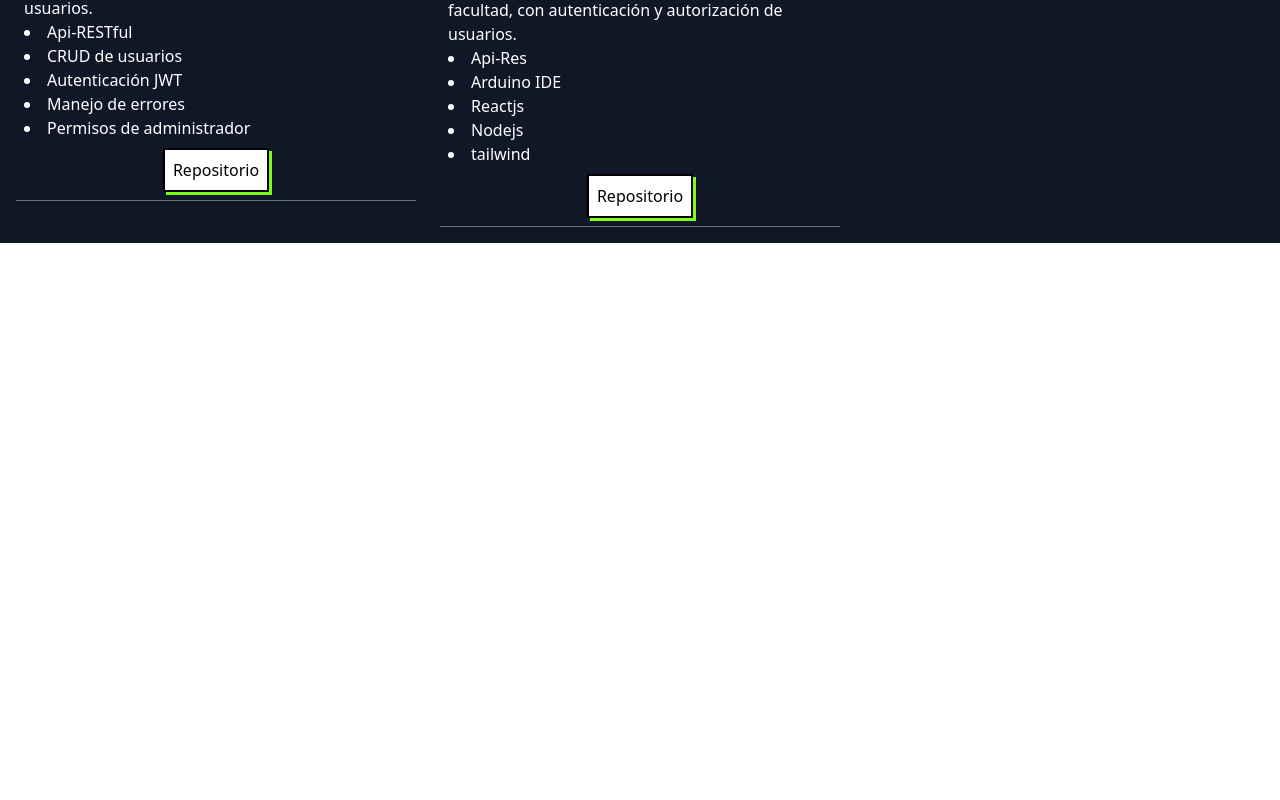
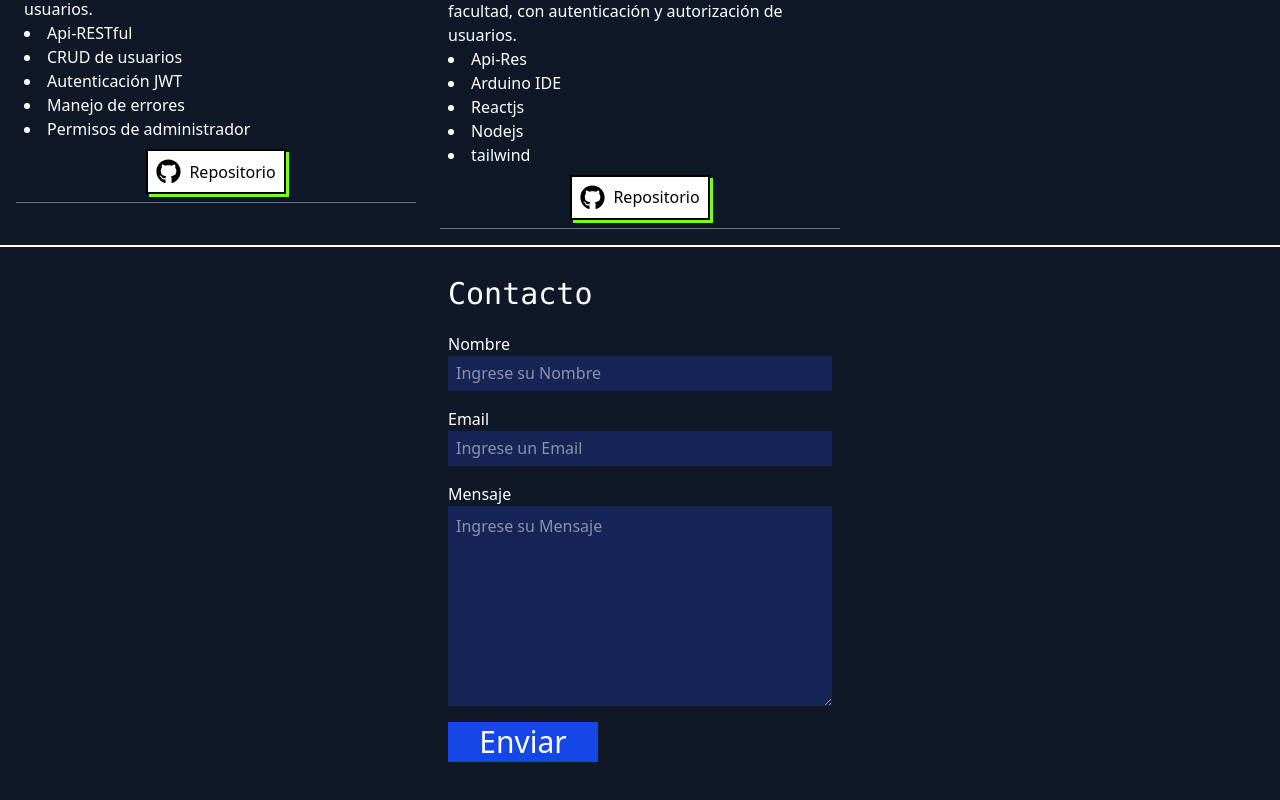
Before and after one commit to devfacucoder/portafolio-facucoder, a React (Vite) app: page / in a window 1280 px wide. Shown: the part 1744-2544 px from the top of the page. Before the commit the page ends 1987 px from the top, so only its background shows below. Built offline with nearby package versions, Linux system fonts and the light colour scheme.

Commit message:
agruegue el formContact

```diff
--- a/src/App.jsx
+++ b/src/App.jsx
@@ -7,6 +7,8 @@ import "./App.css";
 import ListTech from "./components/ListTech";
 import SectionProyect from "./components/SectionProyect";
 import SelectIdioma from "./components/SelectIdioma";
+import FormContact from "./components/FormContact";
+
 export const Idioma = createContext();
 function App() {
   const [stateIdioma, setStateIdioma] = useState("es");
@@ -67,9 +69,20 @@ function App() {
             >
               Ver Proyectos
             </button>
+             <button
+              onClick={() => {
+                window.location.href = "#contact";
+              }}
+              className="bg-white text-black cursor-pointer border-2 border-black p-2 btn-shadow hover:bg-gray-700 transition duration-300"
+            >
+              Contact
+            </button>
           </div>
         </section>
         <SectionProyect />
+        <section id="contact" className="flex flex-col w-full gap-2 min-h-screen  border-t-2 border-white">
+          <FormContact />
+        </section>
       </div>
     </Idioma.Provider>
   );
--- a/src/assets/proyectos.json
+++ b/src/assets/proyectos.json
@@ -72,7 +72,7 @@
     "title": "Arduino-morse-node",
     "description": "Un sistema de gestión de turnos para una facultad, con autenticación y autorización de usuarios.",
     "image": ["/arduino-morse-inteface.png", "/arduino-morse.png"],
-    "arrayTechs": ["React", "Nodejs", "Express", "MongoDB", "tailwind"],
+    "arrayTechs": ["React", "Nodejs", "Express", "tailwind"],
     "arrayPoints": ["Api-Res", "Arduino IDE", "Reactjs", "Nodejs", "tailwind"],
     "linkRepoBack": "",
     "LinkRepoFront": "",
--- a/src/components/Card.jsx
+++ b/src/components/Card.jsx
@@ -1,6 +1,6 @@
 import React, { useState } from "react";
 import ListTech from "./ListTech";
-
+import { FaGithub } from "react-icons/fa";
 function Card({
   arrayTech,
   title = "titulo",
@@ -95,8 +95,9 @@ function Card({
           urlLinkRepo ===""?null:(
             <button
             onClick={() => handleRedirect(urlLinkRepo)}
-            className="bg-white text-black border-2 border-black p-2 btn-shadow hover:bg-gray-700 hover:text-white transition duration-300"
+            className="bg-white flex items-center gap-2 text-black border-2 border-black p-2 btn-shadow hover:bg-gray-700 hover:text-white transition duration-300"
           >
+            <FaGithub fontSize={"25px"}/>
             Repositorio
           </button>
           )
--- /dev/null
+++ b/src/components/FormContact.jsx
@@ -0,0 +1,91 @@
+import React, { useState } from "react";
+
+function FormContact() {
+  //https://formspree.io/f/mldplqjw
+  const [loading, setLoading] = useState(false);
+  const [sent, setSent] = useState(false);
+  const [dataForContact, setDataForContact] = useState({
+    nombre: "",
+    email: "",
+    mensaje: "",
+  });
+  const handleDataForContact = (e) => {
+    e.preventDefault();
+    setLoading(true);
+    setTimeout(() => {
+      setLoading(false);
+      setSent(true);
+    }, 1000);
+    //
+  };
+
+  return (
+    <div className="w-full  p-4 flex flex-col items-center justify-center">
+      <form
+        action=""
+        onSubmit={handleDataForContact}
+        className="flex gap-4 flex-col  p-2 w-full sm:w-[400px]"
+      >
+        <h3 className="text-[30px] font-mono">Contacto</h3>
+        <div className="flex flex-col">
+          <label htmlFor="inpNombre">Nombre</label>
+          <input
+            onChange={(e) => {
+              setDataForContact((prev) => ({
+                ...prev,
+                nombre: e.target.value,
+              }));
+            }}
+            type="text"
+            id="inpNombre"
+            className="bg-blue-950 h-[35px] p-2"
+            placeholder="Ingrese su Nombre"
+          />
+        </div>
+        <div className="flex flex-col">
+          <label htmlFor="inpEmail">Email</label>
+          <input
+            onChange={(e) => {
+              setDataForContact((prev) => ({
+                ...prev,
+                email: e.target.value,
+              }));
+            }}
+            type="text"
+            id="inpEmail"
+            className="bg-blue-950 h-[35px] p-2"
+            placeholder="Ingrese un Email"
+          />
+        </div>
+        <div className="flex flex-col">
+          <label htmlFor="inpMensaje">Mensaje</label>
+          <textarea
+            onChange={(e) => {
+              setDataForContact((prev) => ({
+                ...prev,
+                mensaje: e.target.value,
+              }));
+            }}
+            id="inpMensaje"
+            className="bg-blue-950 p-2 h-[200px]"
+            placeholder="Ingrese su Mensaje"
+          ></textarea>
+        </div>
+        <div className="flex items-center gap-4">
+          <button className="bg-blue-700 h-[40px] w-[150px] text-3xl">
+            Enviar
+          </button>
+          {loading ? (
+            <p className="text-[18px] text-white">Enviando...</p>
+          ) : null}
+
+          {sent ? (
+            <p className="text-[18px] text-green-600">Mensaje Enviado</p>
+          ) : null}
+        </div>
+      </form>
+    </div>
+  );
+}
+
+export default FormContact;
--- a/src/components/ListTech.jsx
+++ b/src/components/ListTech.jsx
@@ -6,7 +6,7 @@ import { RiTailwindCssFill } from "react-icons/ri";
 import { SiExpress } from "react-icons/si";
 import { DiMongodb } from "react-icons/di";
 import { GrGraphQl } from "react-icons/gr";
-
+import { FaDiscord } from "react-icons/fa6";
 const ICONS = {
   nodejs: <FaNodeJs fontSize={"25px"} color="#0b0" />,
   react: <FaReact fontSize={"25px"} color="#0bf" />,
@@ -14,6 +14,8 @@ const ICONS = {
   express: <SiExpress fontSize={"25px"} color="#0ff" />,
   mongodb: <DiMongodb fontSize={"25px"} color="#0a1" />,
   graphql: <GrGraphQl fontSize={"25px"} color="#a00" />,
+  discordjs: <FaDiscord  fontSize={"25px"}/ >
+
 };
 
 function ListTech({ techs = [] }) {
```
